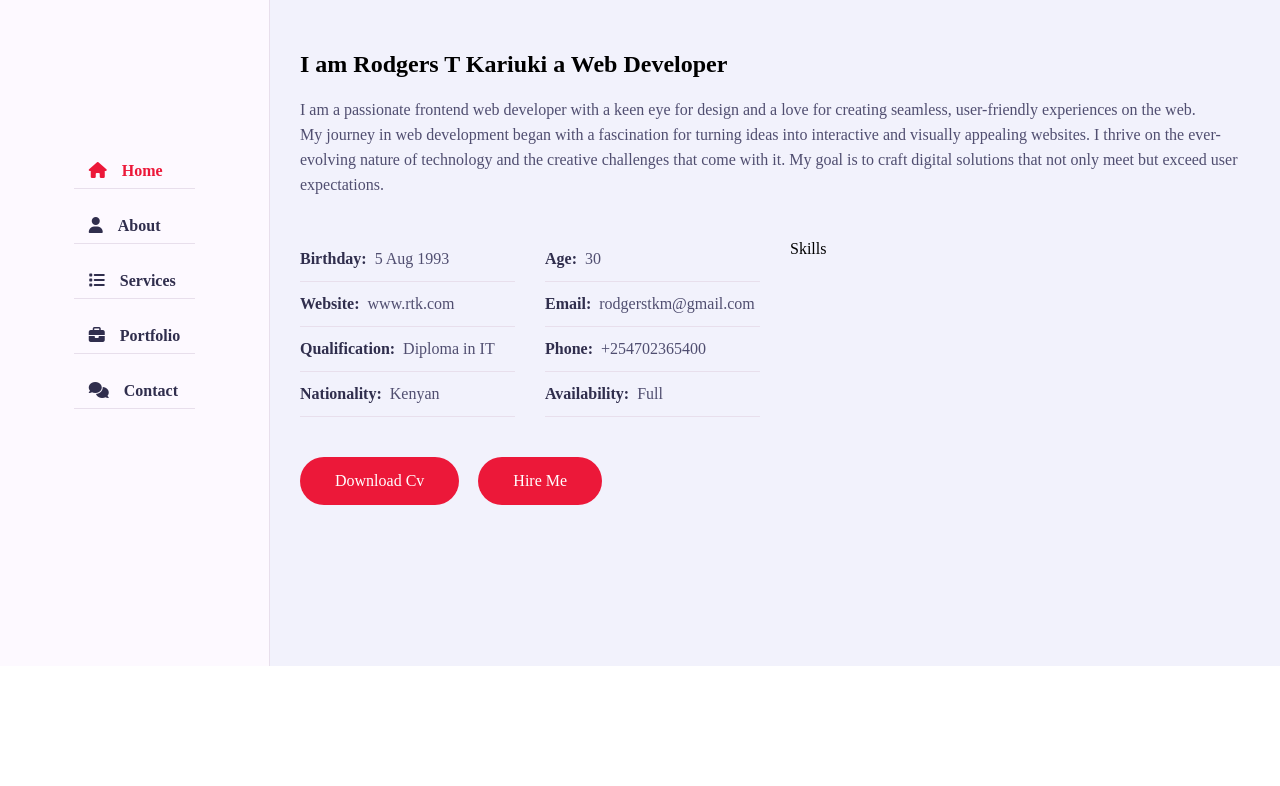
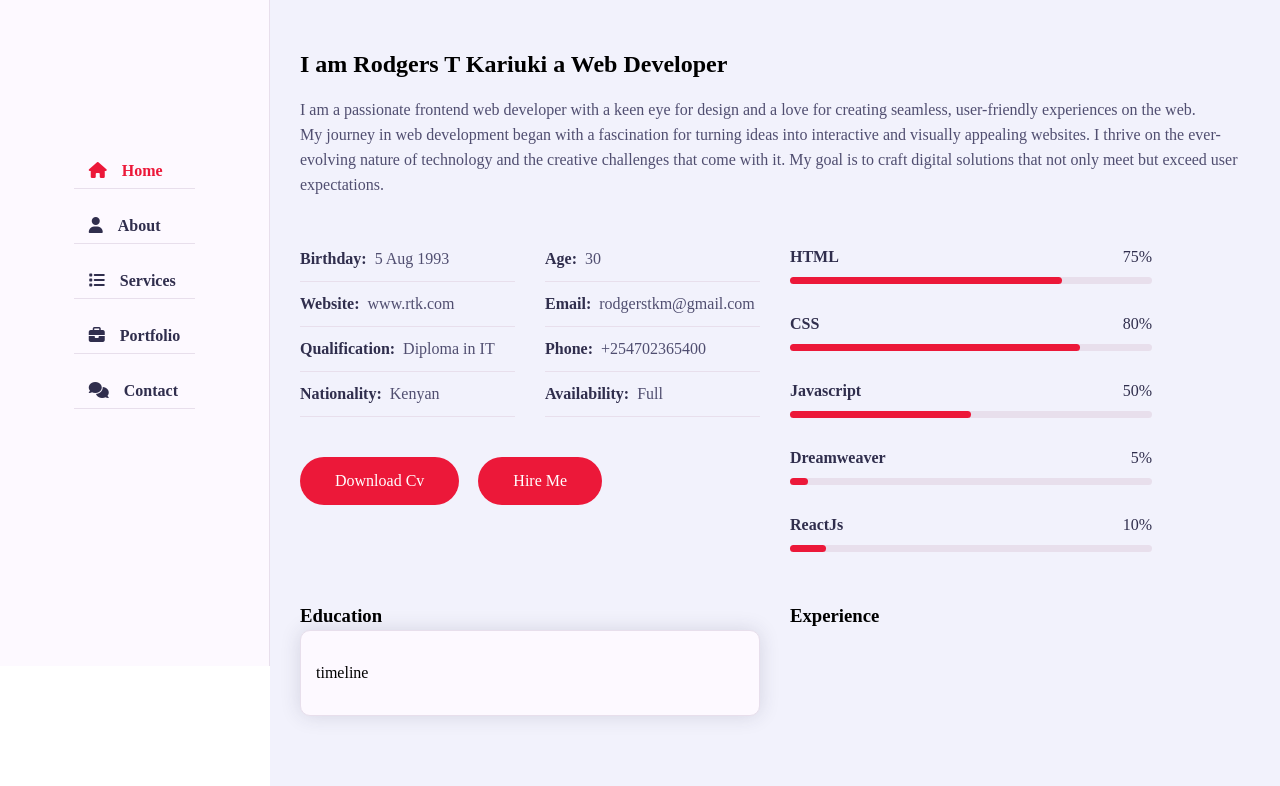
Before and after one commit to RodgersTK/portfolio, a plain HTML site: page index.html in a window 1280 px wide. Shown: the part 134-920 px from the top of the page. Before the commit the page ends 800 px from the top, so only its background shows below. Drawn offline with Linux system fonts and the light colour scheme.

Commit message:
Commit 8. Add the about skills, progress bar and the styling. add the education and experience part.

```diff
--- a/index.html
+++ b/index.html
@@ -114,9 +114,60 @@
                                         </div>
                                     </div>
                                     </div>
-
-                                    <div class ="skills padd-15">Skills</div>
-
+                                    <div class ="skills padd-15">
+                                        <div class ="row">
+                                            <div class ="skill-item padd-15">
+                                            <h5>HTML</h5>
+                                            <div class ="progress">
+                                                <div class ="progress-in" style="width: 75%;"></div>
+                                                <div class ="skill-percent">75%</div>
+                                            </div>
+                                            </div>
+                                             <div class ="skill-item padd-15">
+                                            <h5>CSS</h5>
+                                            <div class ="progress">
+                                                <div class ="progress-in" style="width: 80%;"></div>
+                                                <div class ="skill-percent">80%</div>
+                                            </div>
+                                            </div>
+                                             <div class ="skill-item padd-15">
+                                            <h5>Javascript</h5>
+                                            <div class ="progress">
+                                                <div class ="progress-in" style="width: 50%;"></div>
+                                                <div class ="skill-percent">50%</div>
+                                            </div>
+                                            </div>
+                                             <div class ="skill-item padd-15">
+                                            <h5>Dreamweaver</h5>
+                                            <div class ="progress">
+                                                <div class ="progress-in" style="width: 5%;"></div>
+                                                <div class ="skill-percent">5%</div>
+                                            </div>
+                                            </div>
+                                            <div class ="skill-item padd-15">
+                                            <h5>ReactJs</h5>
+                                            <div class ="progress">
+                                                <div class ="progress-in" style="width: 10%;"></div>
+                                                <div class ="skill-percent">10%</div>
+                                            </div>
+                                            </div>
+                                        </div>
+                                    </div>
+                                </div>
+                                <div class ="row">
+                                    <div class="education padd-15">
+                                        <h3 class ="tittle">Education</h3>
+                                        <div class ="row">
+                                            <div class ="timeline-box padd-15">
+                                                <div class ="timeline shadow-dark">
+                                                    timeline
+                                                </div>
+                                            </div>
+                                        </div>
+                                    </div>
+                                     <div class="experince padd-15">
+                                        <h3 class ="tittle">Experience</h3>
+                                    </div>
                                 </div>
                             </div>
                         </div>
--- a/portfolio.css
+++ b/portfolio.css
@@ -100,6 +100,9 @@ ul{
 }
 .btn:hover{
 	transform: scale(1.05);
+}
+.shadow-dark{
+	box-shadow: 0 0 20px rgba(48, 46, 77, 0.15);
 }
 .aside{
 	width: 270px;
@@ -333,3 +336,64 @@ h3.my-proffession{
 	max-width: 40%;
 	margin-top: 40px;
 }
+.about .about-content .skills .skill-item{
+	flex: 0 0 100%;
+	max-width: 100%;
+}
+.about .about-content .skills h5{
+	line-height: 40px;
+	font-weight: 600;
+	font-size: 16px;
+	color: var(--text-black-900);
+	text-transform: capitalize;
+}
+.about .about-content .skills .skill-item .progress{
+	background-color: var(--bg-black-50);
+	height: 7px;
+	border-radius: 4px;
+	width: 100%;
+	position: relative;
+}
+.about .about-content .skills .skill-item{
+	margin-bottom: 20px;
+}
+.about .about-content .skills .skill-item .progress-in{
+	position: absolute;
+	left: 0;
+	top: 0;
+	height: 100%;
+	border-radius: 4px;
+	background-color: var(--skin-color);
+}
+.about .about-content .skills .skill-item .skill-percent{
+	position: absolute;
+	right: 0;
+	color: var(--text-black-900);
+	top: -40px;
+	font-weight: 400;
+	line-height: 40px;
+}
+.about .about-content .education,
+.about .about-content .experince{
+	flex: 0 0 50%;
+	max-width: 50%;
+	margin-top: 30px;
+}
+.about .about-content h3.title{
+	font-size: 24px;
+	margin-bottom: 30px;
+	font-weight: 700;
+	color: var(--text-black-900);
+}
+.about .about-content .timeline-box{
+	flex: 0 0 100%;
+	max-width: 100%;
+}
+.about .about-content .timeline{
+	background-color: var(--bg-black-100);
+	padding: 30px 15px;
+	border: 1px solid var(--bg-black-50);
+	border-radius: 10px;
+	width: 100%;
+	position: relative;
+}
```
